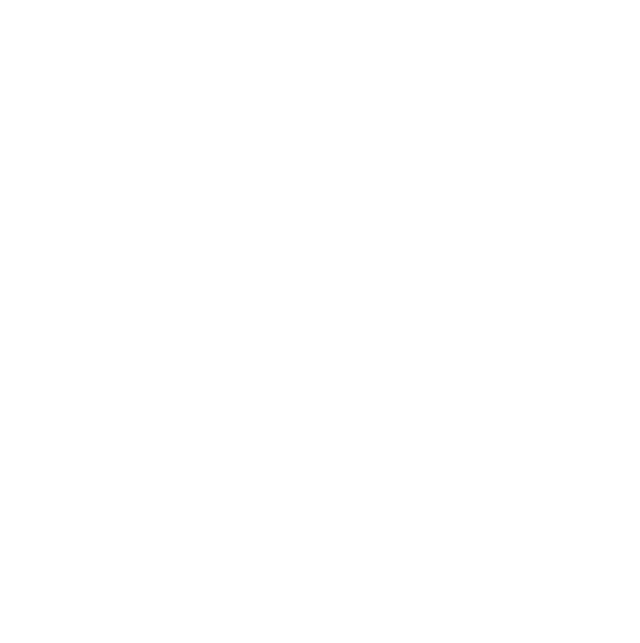
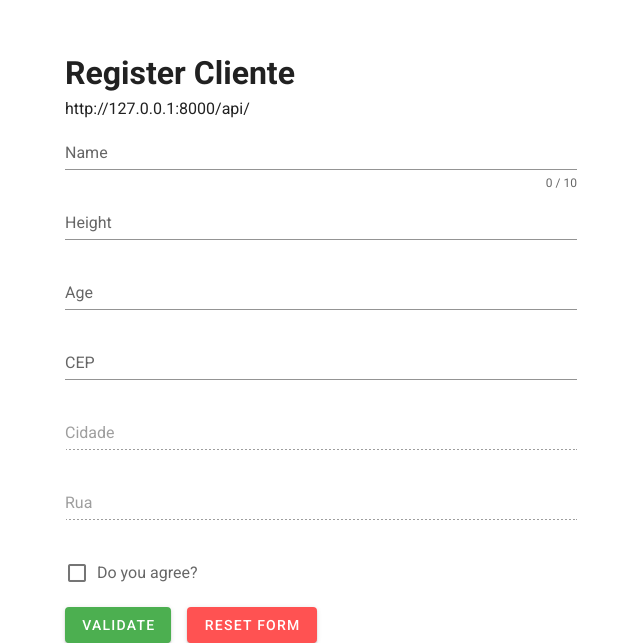
Before and after one commit to vitornagayawong/login-project-vuejs, a Vue app: page /clientRegister in a window 1280 px wide. Shown: the part 251-894 px from the top of the page, without its empty margins (319-959 px from the left). Before the commit the page ends 800 px from the top, so only its background shows below. Built offline with nearby package versions, Linux system fonts and the light colour scheme; no server answers; sample sign-in values are in the browser's storage.

Commit message:
cadastro de clientes e persistência do endereço implementadas

```diff
--- a/src/components/ClientComponent.vue
+++ b/src/components/ClientComponent.vue
@@ -25,6 +25,27 @@
       v-model="password"
       :rules="[v => !!v || 'Password is required']"
       label="Password"
+      required
+    ></v-text-field>
+
+    <v-text-field
+      v-model="address.cidade"
+      :rules="[v => !!v || 'Cidade is required']"
+      label="Cidade"
+      required
+    ></v-text-field>
+
+    <v-text-field
+      v-model="address.rua"
+      :rules="[v => !!v || 'Rua is required']"
+      label="Rua"
+      required
+    ></v-text-field>
+
+    <v-text-field
+      v-model="address.cep"
+      :rules="[v => !!v || 'CEP is required']"
+      label="CEP"
       required
     ></v-text-field>
 
@@ -73,6 +94,11 @@
         v => /.+@.+\..+/.test(v) || 'E-mail must be valid',
       ],
       password: '',
+      address: {
+        cidade: '',
+        rua: '',
+        cep: ''
+      },
       checkbox: false,
     }),
 
@@ -84,6 +110,8 @@
             formData.append('name', this.name)
             formData.append('email', this.email)
             formData.append('password', this.password)
+            //formData.append('address', JSON.stringify(this.address))
+
 
             // let payload = {
             //     name: this.name,
@@ -92,8 +120,6 @@
             // }
 
             const response = await http.post(`user`, formData)
-            //const response = await http.post(`${this.$store.state.baseURL}user`, formData)
-            //const response = await http.post(`${this.$store.state.baseURL}user`, payload)
 
             console.log('usuarioooo', response)
 
--- /dev/null
+++ b/src/components/ClientComponentRegister.vue
@@ -0,0 +1,147 @@
+<template>
+  <v-form ref="form" v-model="valid" lazy-validation class="size">
+    <h1>Register Cliente</h1>
+    {{ this.$store.state.baseURL }}
+    <v-text-field
+      v-model="name"
+      :counter="10"
+      :rules="nameRules"
+      label="Name"
+      required
+    ></v-text-field>
+
+    <v-text-field
+      v-model="Height"
+      :rules="heightRules"
+      label="Height"
+      required
+    ></v-text-field>
+
+    <v-text-field
+      v-model="Age"
+      :rules="[
+        (v) => !!v || 'Age is required',
+        (v) => !isNaN(v) || 'Age must be numeric.',
+      ]"
+      label="Age"
+      required
+    ></v-text-field>
+
+    <v-text-field
+      v-model="address.cep"
+      :rules="[(v) => !!v || 'CEP is required']"
+      label="CEP"
+      required
+      @click="ViaCep(address.cep)"
+    ></v-text-field>
+
+    <v-text-field
+      v-model="address.cidade"
+      disabled
+      :rules="[(v) => !!v || 'Cidade is required']"
+      label="Cidade"
+      required
+    ></v-text-field>
+
+    <v-text-field
+      v-model="address.rua"
+      disabled
+      :rules="[(v) => !!v || 'Rua is required']"
+      label="Rua"
+      required
+    ></v-text-field>
+
+    <v-checkbox
+      v-model="checkbox"
+      :rules="[(v) => !!v || 'You must agree to continue!']"
+      label="Do you agree?"
+      required
+    ></v-checkbox>
+
+    <v-btn :disabled="!valid" color="success" class="mr-4" @click="validate">
+      Validate
+    </v-btn>
+
+    <v-btn color="error" class="mr-4" @click="reset"> Reset Form </v-btn>
+  </v-form>
+</template>
+
+<script>
+import http from "@/axios";
+import axios from "axios";
+
+export default {
+  name: "ClientComponentRegister",
+  data: () => ({
+    valid: true,
+    name: "",
+    nameRules: [(v) => !!v || "Name is required"],
+    Height: "",
+    heightRules: [
+      (v) => !!v || "Height is required",
+      (v) => !isNaN(v) || "Height must be numeric.",
+    ],
+    Age: null,
+    address: {
+      cidade: "",
+      rua: "",
+      cep: "",
+    },
+    checkbox: false,
+  }),
+
+  methods: {
+    async validate() {
+      try {
+        // let formData = new FormData();
+        // formData.append('name', this.name)
+        // formData.append('email', this.email)
+        // formData.append('password', this.password)
+        // formData.append('address', JSON.stringify(this.address))
+
+        let payload = {
+          nome: this.name,
+          idade: this.Height,
+          altura: this.Age,
+          address: this.address,
+        };
+
+        // let payload = {
+        //     name: this.name,
+        //     email: this.email,
+        //     password: this.password,
+        // }
+
+        const response = await http.post(`clientes`, payload);
+
+        console.log("usuarioooo", response);
+
+        this.$refs.form.validate();
+      } catch (e) {
+        console.log(e.response);
+      }
+    },
+
+    reset() {
+      this.$refs.form.reset();
+    },
+
+    async ViaCep(cep) {
+      if(cep.length === 8) {
+        const response = await axios.get(`https://viacep.com.br/ws/${cep}/json/`);
+        console.log(response);
+        this.address.cidade = response.data.localidade
+        this.address.rua = response.data.logradouro
+      }
+    },
+  },
+};
+</script>
+
+<style>
+.size {
+  width: 40%;
+  margin: auto;
+  margin-top: 300px;
+}
+</style>
--- a/src/components/LoggedIn.vue
+++ b/src/components/LoggedIn.vue
@@ -84,7 +84,8 @@
         { title: "Orders", icon: "mdi-truck-fast", route: "/orders" },
         { title: "Pdv1", icon: "mdi-cash-multiple", route: "/pdv" },
         { title: "Pdv2", icon: "mdi-cash-multiple", route: "/pdv2" },
-        { title: "Client", icon: "mdi-human", route: "/pdv2" },
+        { title: "Client", icon: "mdi-human", route: "/client" },
+        { title: "Client Register", icon: "mdi-human", route: "/clientRegister" },
       ],
   }),
 
--- a/src/components/NavComponent.vue
+++ b/src/components/NavComponent.vue
@@ -38,6 +38,7 @@
         { title: "Pdv1", icon: "mdi-cash-multiple", route: "/pdv" },
         { title: "Pdv2", icon: "mdi-cash-multiple", route: "/pdv2" },
         { title: "Client", icon: "mdi-human", route: "/client" },
+        { title: "Client Register", icon: "mdi-human", route: "/clientRegister" }
       ],
     };
   },
--- a/src/components/OrdersComponent.vue
+++ b/src/components/OrdersComponent.vue
@@ -47,7 +47,7 @@
   },
 
   methods: {
-    ...mapActions({
+    ...mapActions("ordersModule", {
         setOrders: 'setOrders',
         setPageOrders: 'setPageOrders'
     }),
@@ -59,11 +59,11 @@
   },
 
   computed: {
-    ...mapState({
+    ...mapState("ordersModule", {
         lastPage: state => state.paginationOrders.lastPage
     }),
 
-    ...mapGetters({
+    ...mapGetters("ordersModule",{
         getOrders: 'getOrders',
     }),
 
--- a/src/router/index.js
+++ b/src/router/index.js
@@ -10,6 +10,7 @@
 import ProductsComponent from "@/components/ProductsComponent.vue";
 import PdvComponent2 from "@/components/PdvComponent2.vue";
 import OrdersComponent from "@/components/OrdersComponent.vue";
+import ClientComponentRegister from "@/components/ClientComponentRegister.vue";
 
 Vue.use(VueRouter);
 
@@ -34,6 +35,12 @@
     path: "/client",
     name: "ClientComponent",
     component: ClientComponent,
+    meta: { requiresAuth: true },
+  },
+  {
+    path: "/clientRegister",
+    name: "ClientComponentRegister",
+    component: ClientComponentRegister,
     meta: { requiresAuth: true },
   },
   {
```
Also changed, not shown: vue.config.js (line endings or trailing spaces).
